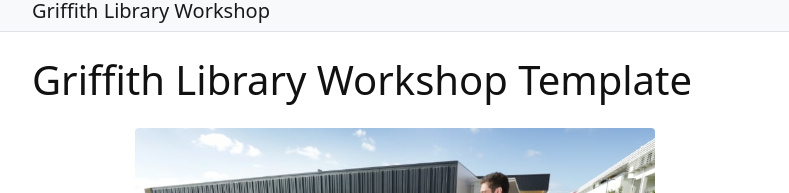
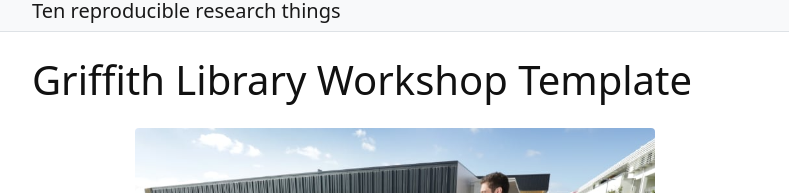
Before and after one commit to LeanneLibGriff/ten-repo, a Jekyll site: the page built from index.md, in a window 1280 px wide and 900 px high, cut to the strip 121-900 px from the top of the window. Shown: the top 193 px of the strip, without its empty margins (245-1034 px from the left). Built offline with Jekyll 4.4.1, drawn with Linux system fonts in a browser that asks for light colours; some of the changed text lies outside the part shown.

Commit message:
Update _config.yml

```diff
--- a/_config.yml
+++ b/_config.yml
@@ -10,7 +10,7 @@
 # SITE SETTINGS
 #
 # title appears in the header
-title: Griffith Library Workshop
+title: Ten reproducible research things
 # title-icon appears in the header to give some pizazz (leave blank for none)
 # choose from Bootstrap Icons in _includes/bootstrap-icons
 # find names on https://icons.getbootstrap.com/
@@ -33,7 +33,7 @@ github_username: GriffithUniLibrary
 # year or date published
 pub_year: 2022
 # location of code, the full url to your github repository
-source-code: https://github.com/GULibrarySandbox/library-template-2022
+source-code: https://github.com/GULibrarySandbox/ten-repo
 
 ##########
 # URL VARIABLES [optional!]
```
